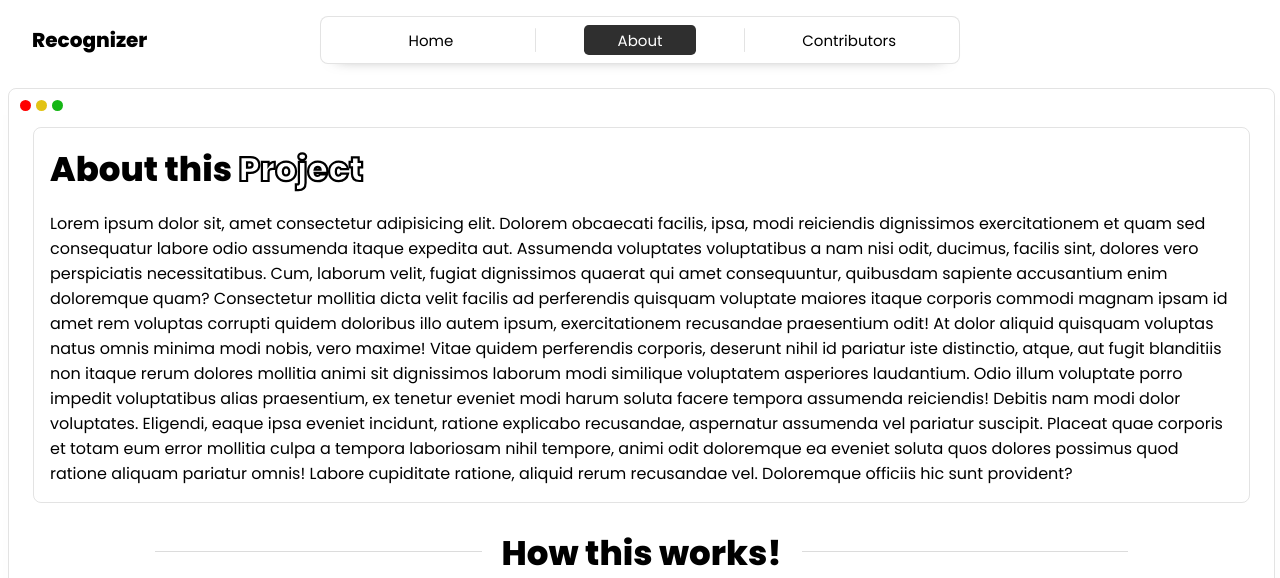
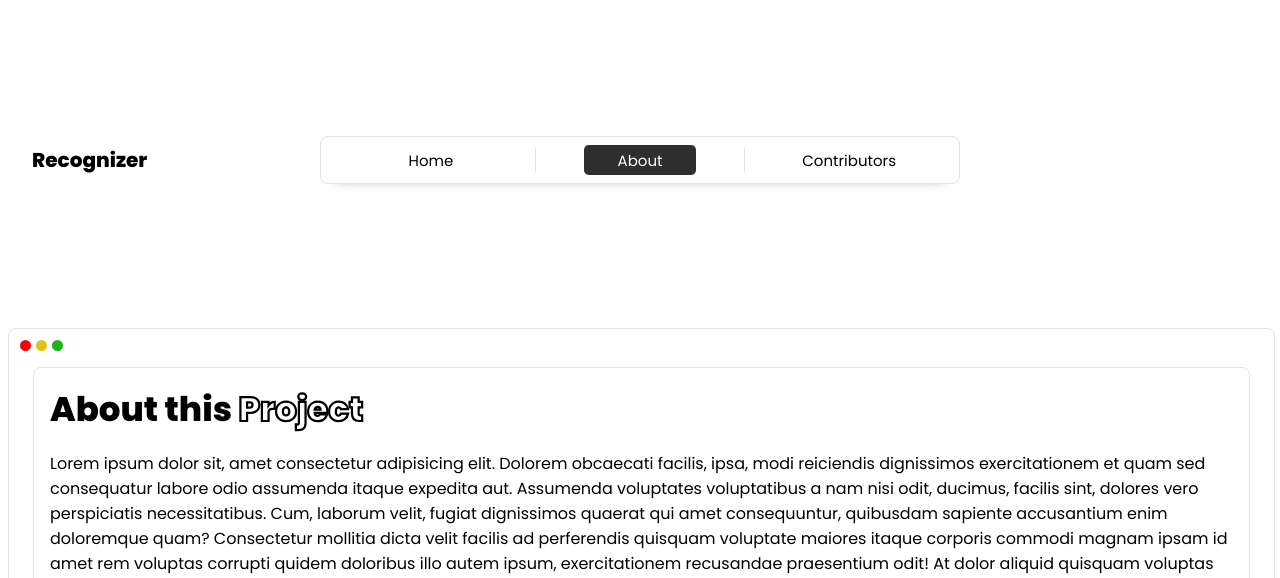
Before and after one commit to OKBenzene02/Model-Deployment-spl, a Flask app: page /about in a window 1280 px wide. Shown: the top 578 px of the page. Run offline with Flask 3, Linux system fonts and the light colour scheme.

Commit message:
Update style.css

```diff
--- a/sprint_4/static/css/style.css
+++ b/sprint_4/static/css/style.css
@@ -18,7 +18,7 @@
 
 .navigation-container{
     width: 100%;
-    height: 5rem;
+    height: 20rem;
     display: flex;
     justify-content: center;
     align-items: center;
```
